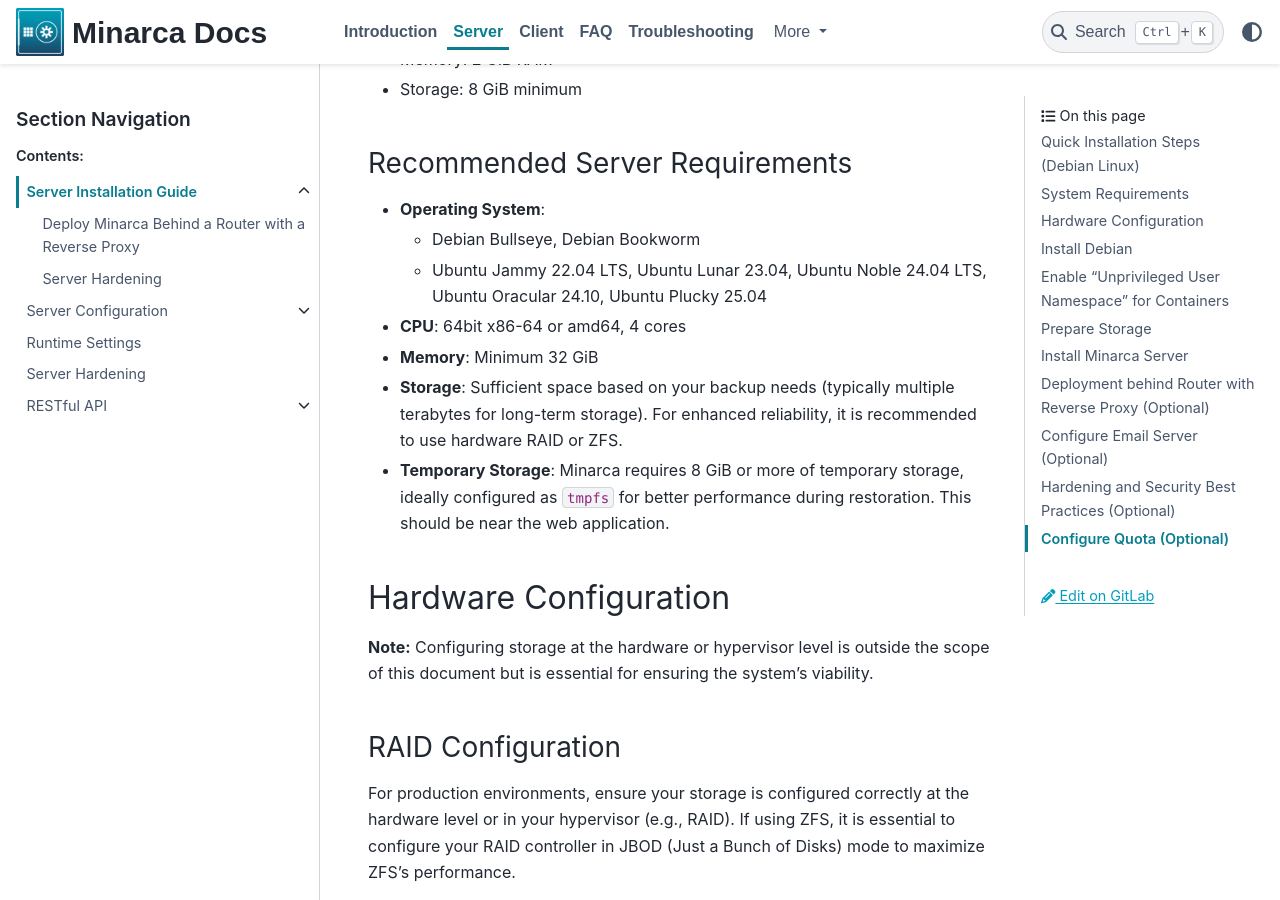
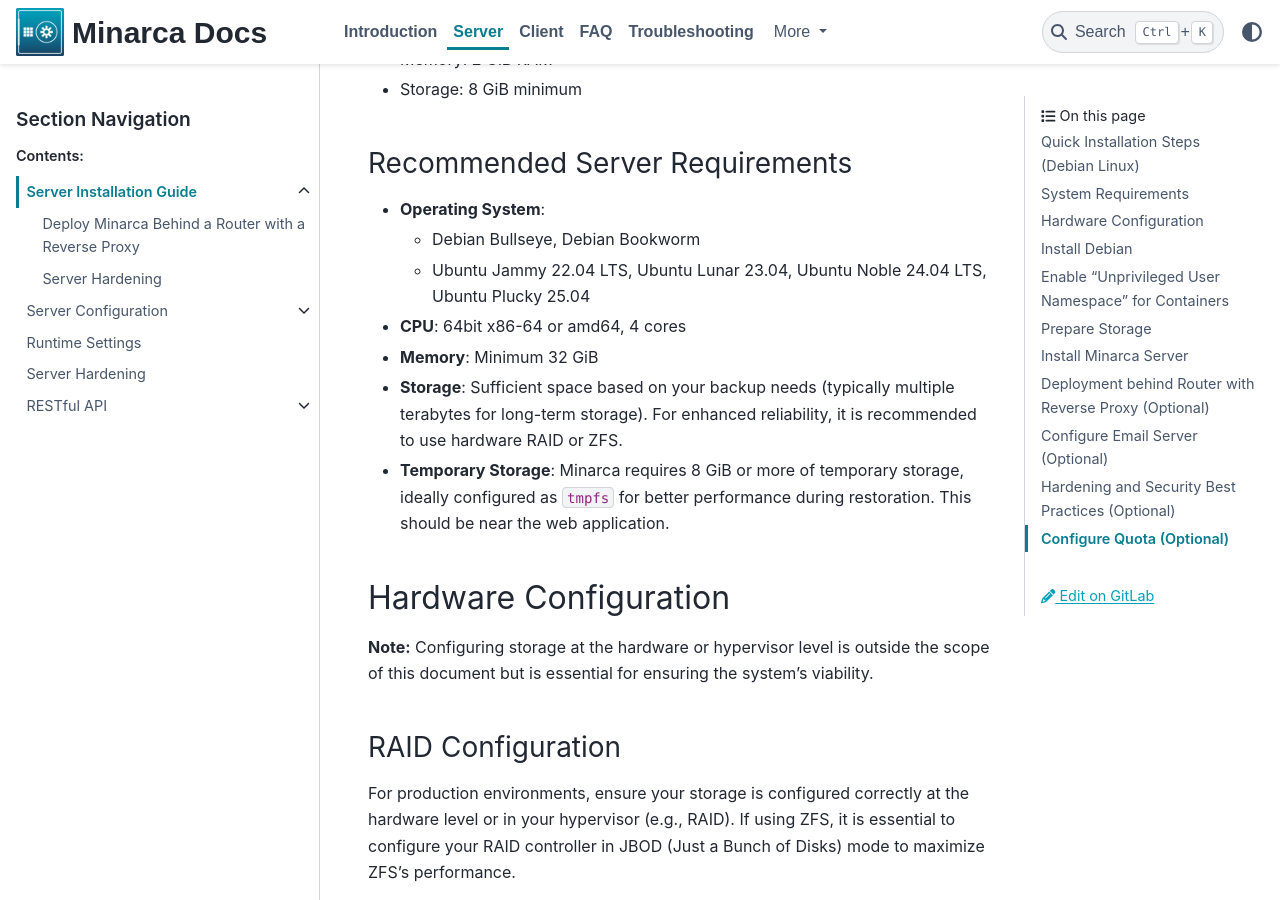
Before and after one commit to ikus060/minarca, a Sphinx documentation site: the page built from doc/installation.md, in a window 1280 px wide and 900 px high, scrolled down 1654 px. Built offline with Sphinx 7.4.7 and the PyData theme 0.15.4, drawn with Linux system fonts in a browser that asks for light colours; pages that are not in the unit, such as notebooks, are missing from menus; the version number could not be read and is left out.

Commit message:
Drop Ubuntu Oracular 24.10 - EOL
Signed-off-by: Patrik Dufresne <patrik@ikus-soft.com>

```diff
--- a/doc/installation.md
+++ b/doc/installation.md
@@ -68,7 +68,7 @@
 ### Recommended Server Requirements
 - **Operating System**:
   - Debian Bullseye, Debian Bookworm
-  - Ubuntu Jammy 22.04 LTS, Ubuntu Lunar 23.04, Ubuntu Noble 24.04 LTS, Ubuntu Oracular 24.10, Ubuntu Plucky 25.04
+  - Ubuntu Jammy 22.04 LTS, Ubuntu Lunar 23.04, Ubuntu Noble 24.04 LTS, Ubuntu Plucky 25.04
 - **CPU**: 64bit x86-64 or amd64, 4 cores
 - **Memory**: Minimum 32 GiB
 - **Storage**: Sufficient space based on your backup needs (typically multiple terabytes for long-term storage). For enhanced reliability, it is recommended to use hardware RAID or ZFS.
```
Also changed, not shown: doc/minarca-client.md (+0 -1 lines), .gitlab-ci.yml.
